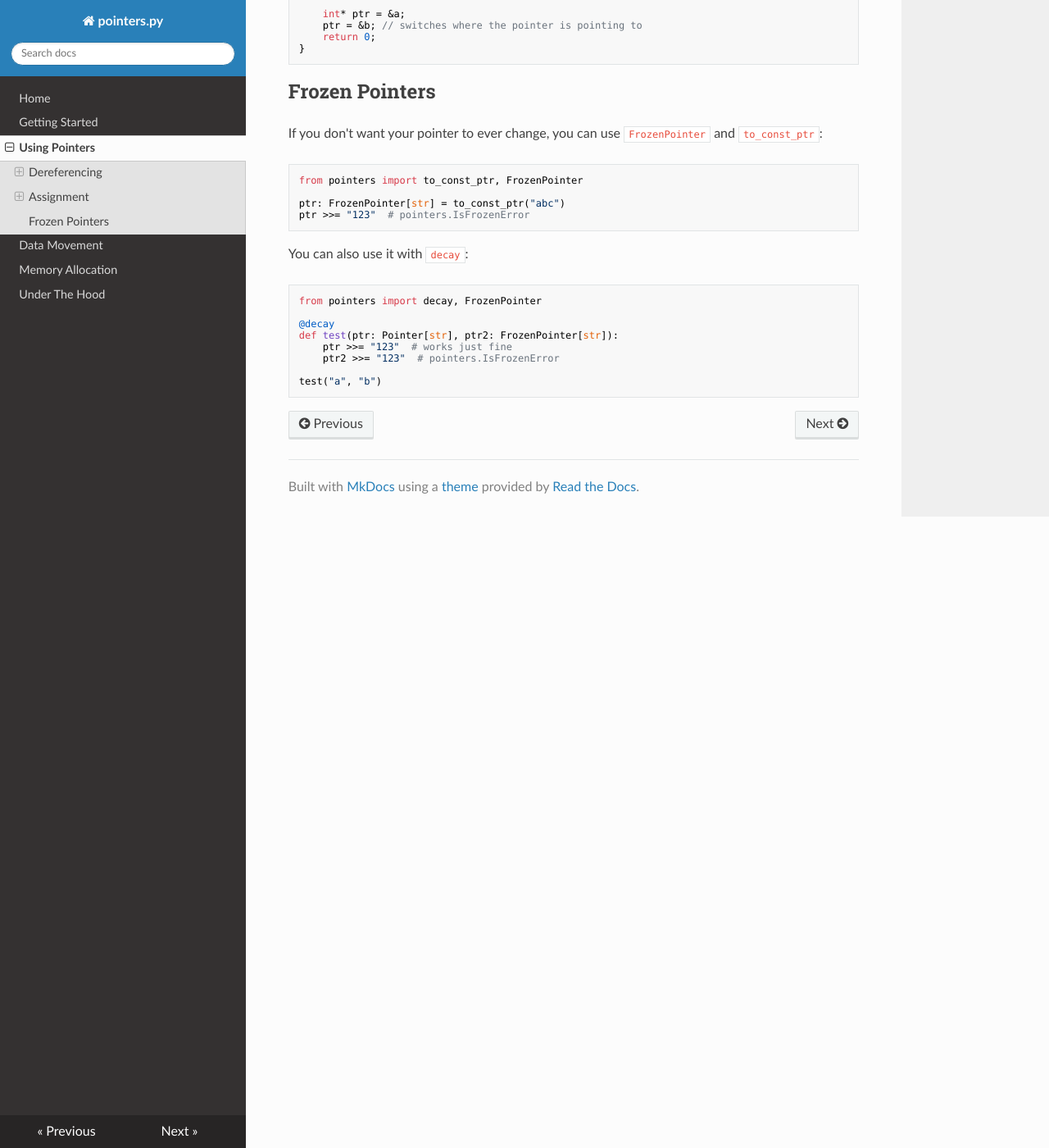
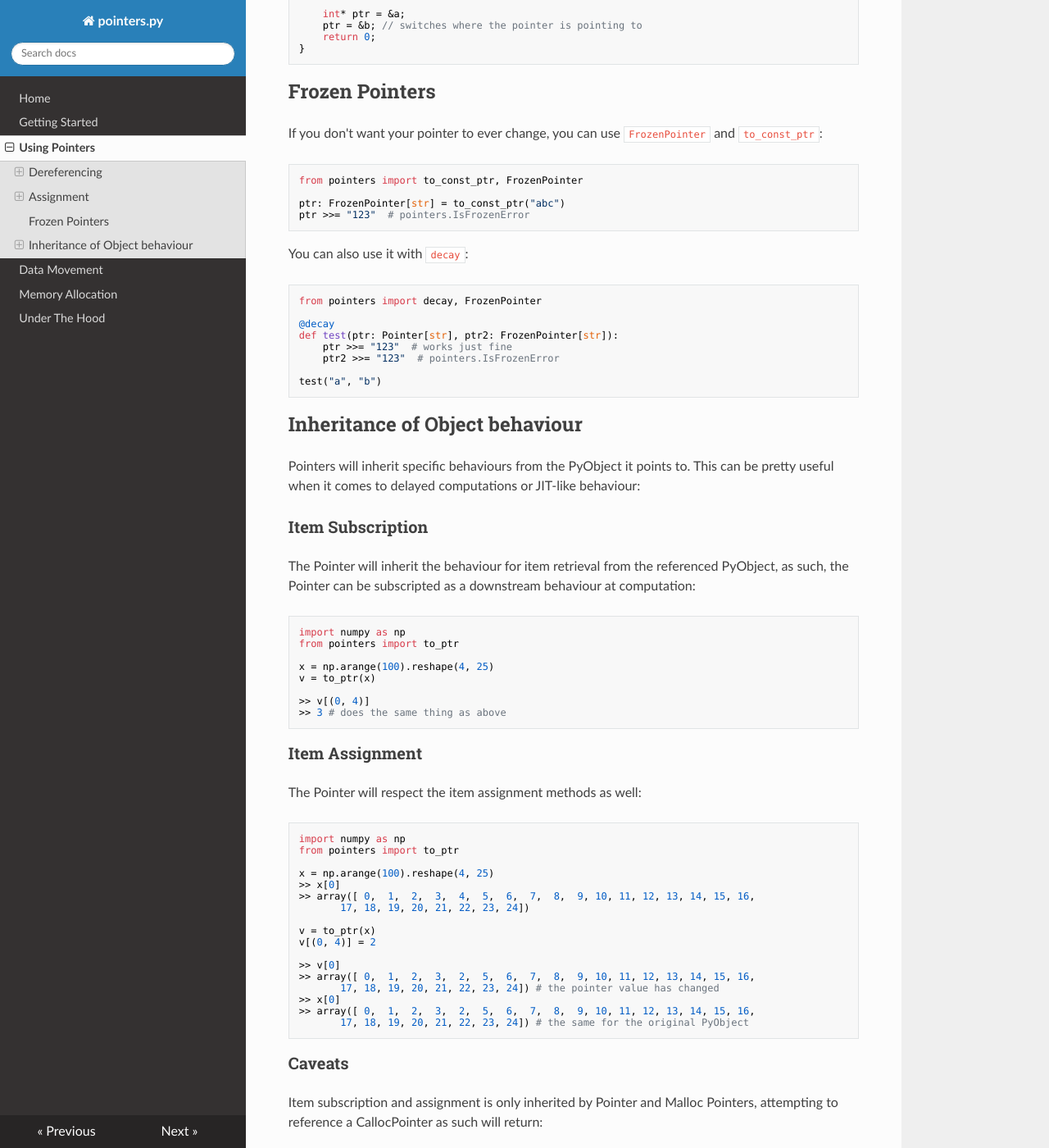
Before and after one commit to ZeroIntensity/pointers.py, an MkDocs documentation site: the page built from docs/pointers.md, in a window 1280 px wide and 1400 px high, scrolled down 3480 px. Shown: the whole window at 82% size. Built offline with MkDocs 1.6.1, drawn with Linux system fonts in a browser that asks for light colours; nearby versions of some CDN libraries; some of the changed text lies outside the part shown.

Commit message:
Update to docs

````diff
--- a/docs/pointers.md
+++ b/docs/pointers.md
@@ -205,3 +205,78 @@ def test(ptr: Pointer[str], ptr2: FrozenPointer[str]):
 
 test("a", "b")
 ```
+
+## Inheritance of Object behaviour
+
+Pointers will inherit specific behaviours from the PyObject it points to. This can be
+pretty useful when it comes to delayed computations or JIT-like behaviour:
+
+### Item Subscription
+
+The Pointer will inherit the behaviour for item retrieval from the referenced PyObject,
+as such, the Pointer can be subscripted as a downstream behaviour at computation:
+
+```py
+import numpy as np
+from pointers import to_ptr
+
+x = np.arange(100).reshape(4, 25)
+v = to_ptr(x)
+
+>> v[(0, 4)]
+>> 3 # does the same thing as above
+```
+
+### Item Assignment
+
+The Pointer will respect the item assignment methods as well:
+
+```py
+import numpy as np
+from pointers import to_ptr
+
+x = np.arange(100).reshape(4, 25)
+>> x[0]
+>> array([ 0,  1,  2,  3,  4,  5,  6,  7,  8,  9, 10, 11, 12, 13, 14, 15, 16,
+       17, 18, 19, 20, 21, 22, 23, 24])
+
+v = to_ptr(x)
+v[(0, 4)] = 2
+
+>> v[0]
+>> array([ 0,  1,  2,  3,  2,  5,  6,  7,  8,  9, 10, 11, 12, 13, 14, 15, 16,
+       17, 18, 19, 20, 21, 22, 23, 24]) # the pointer value has changed
+>> x[0]
+>> array([ 0,  1,  2,  3,  2,  5,  6,  7,  8,  9, 10, 11, 12, 13, 14, 15, 16,
+       17, 18, 19, 20, 21, 22, 23, 24]) # the same for the original PyObject
+```
+
+### Caveats
+
+Item subscription and assignment is only inherited by Pointer and Malloc Pointers,
+attempting to reference a CallocPointer as such will return:
+
+```py
+from pointers import calloc
+
+c = calloc(2, 120)
+c << ['a', 'b', 'c']
+c[0] = 5
+>> TypeError: 'CallocPointer' object does not support item assignment
+```
+
+Instead, it is proper form to create an object directly, and reference the object itself.
+Note though, that the Calloc chunk will only respect assignment if the object's size
+is equal to or lesser than the original chunk + the reassigned object:
+
+```py
+from pointers import calloc
+
+c = calloc(2, 120)
+obj = ['a', 'b', 'c']
+c << obj
+obj[0] = 5
+
+>> c.dereference()
+>> [5, 'b', 'c']
+```
````
